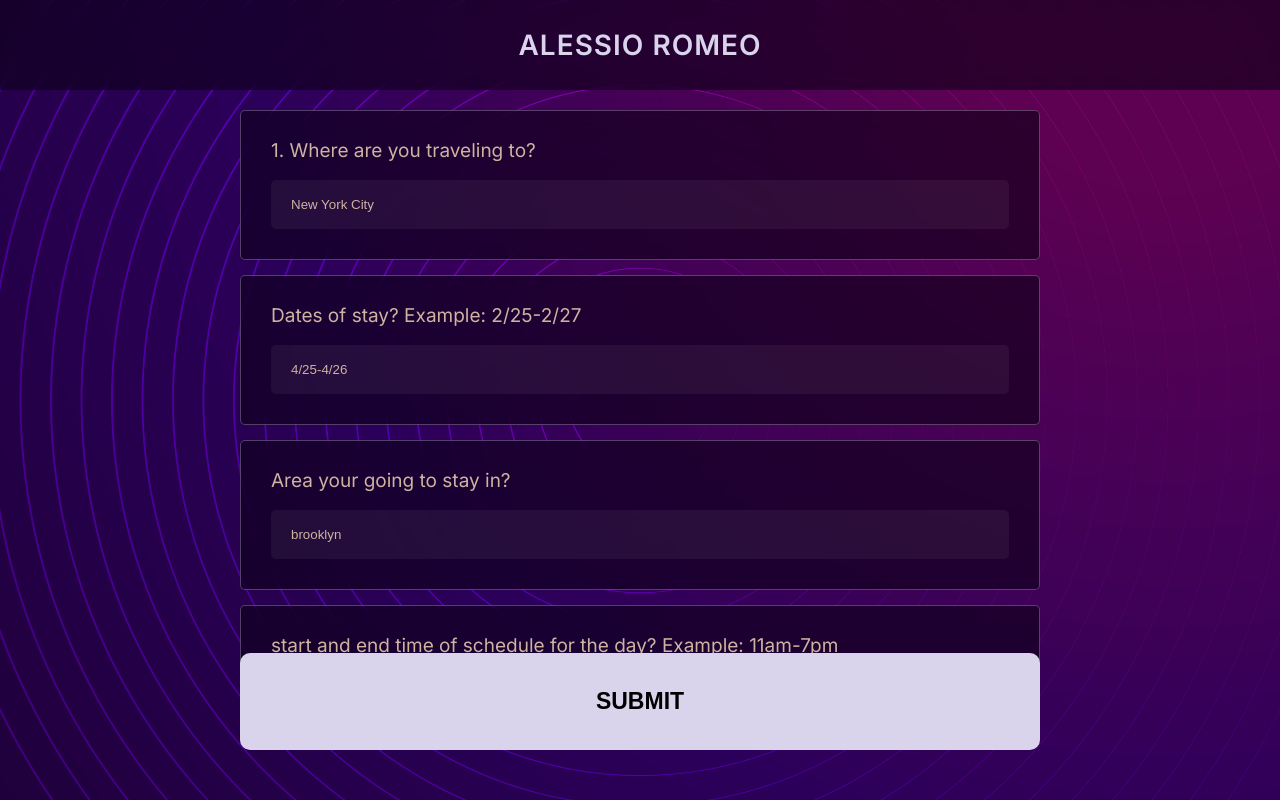
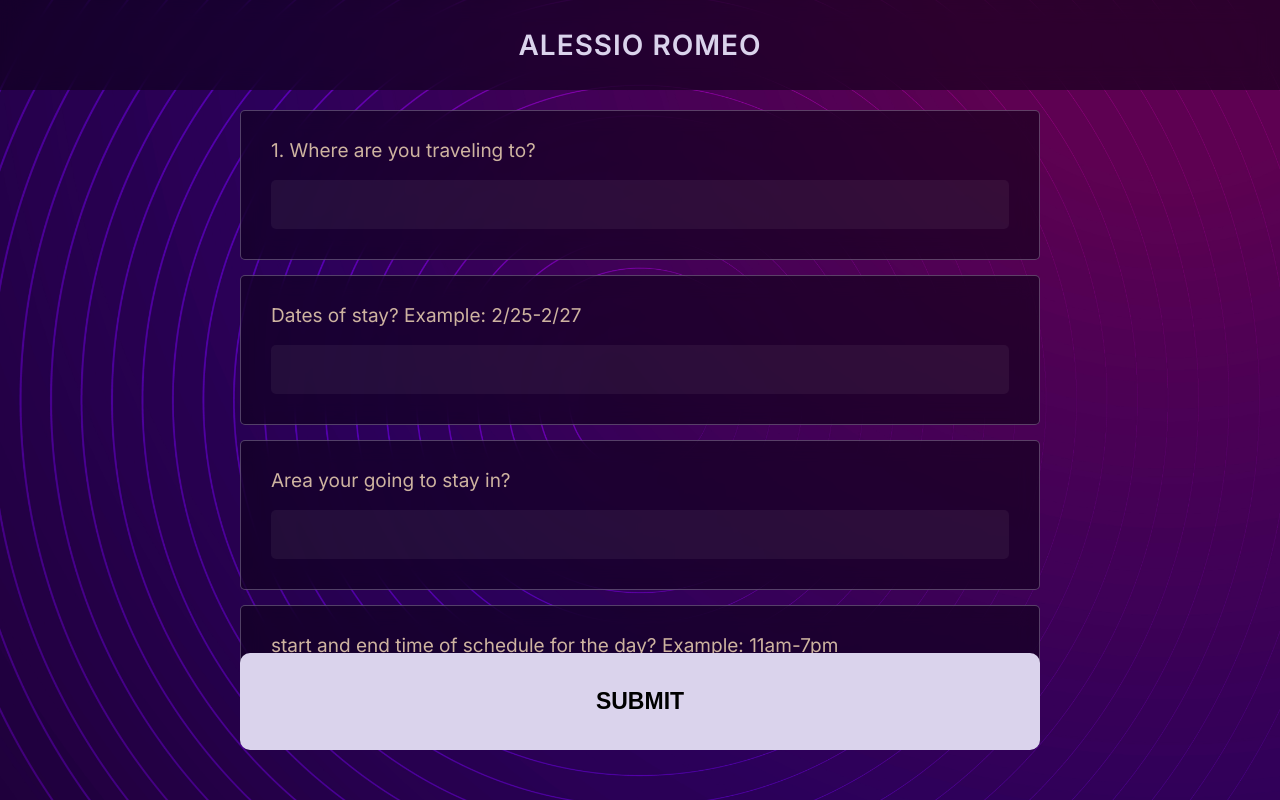
Before and after one commit to AlessioRomeo/TravelAI, a Next.js app: page /questionnaire in a window 1280 px wide. Built offline with nearby package versions, Linux system fonts and the light colour scheme.

Commit message:
Changed the const values
Made all of them empty to avoid confusion

```diff
--- a/src/app/questionnaire/page.tsx
+++ b/src/app/questionnaire/page.tsx
@@ -6,21 +6,21 @@ import Link from "next/link";
 
 function Page() {
     const [formData, setFormData] = useState({
-        destination: "New York City",
+        destination: "",
         season: "",
-        hobbies: "handball,video games,walking",
-        activityPreference: "chill",
-        interests: "n/a",
+        hobbies: "",
+        activityPreference: "",
+        interests: "",
         // variables added by chandler
-        theme: "scenic views",
-        time: "11am-7pm",
-        dates: "4/25-4/26",
-        area: "brooklyn",
-        budget: "300",
+        theme: "",
+        time: "",
+        dates: "",
+        area: "",
+        budget: "",
         //was here before
-        transportationPreference: "public transportation",
+        transportationPreference: "",
         //added by Tim
-        locationOfStay: "370 4th Ave, Brooklyn, NY 11215"
+        locationOfStay: ""
     });
 
     const handleInputChange = (e: ChangeEvent<HTMLInputElement>) => {
```
